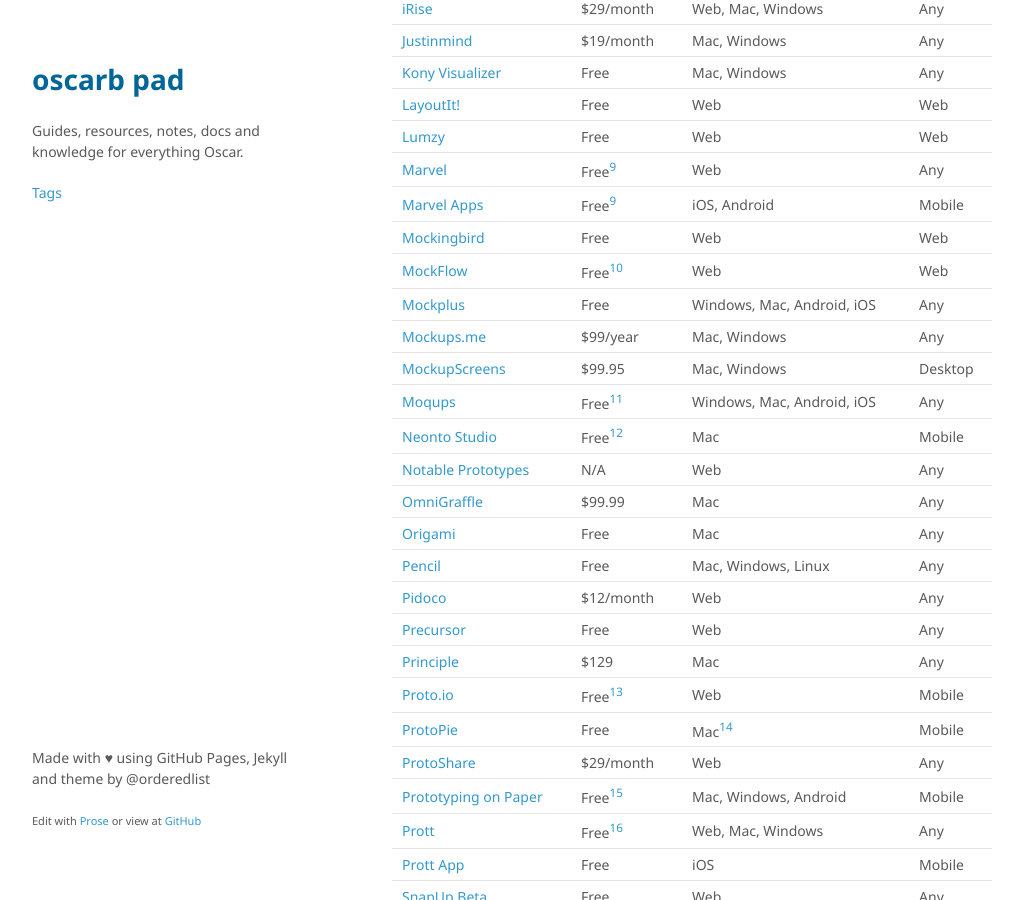
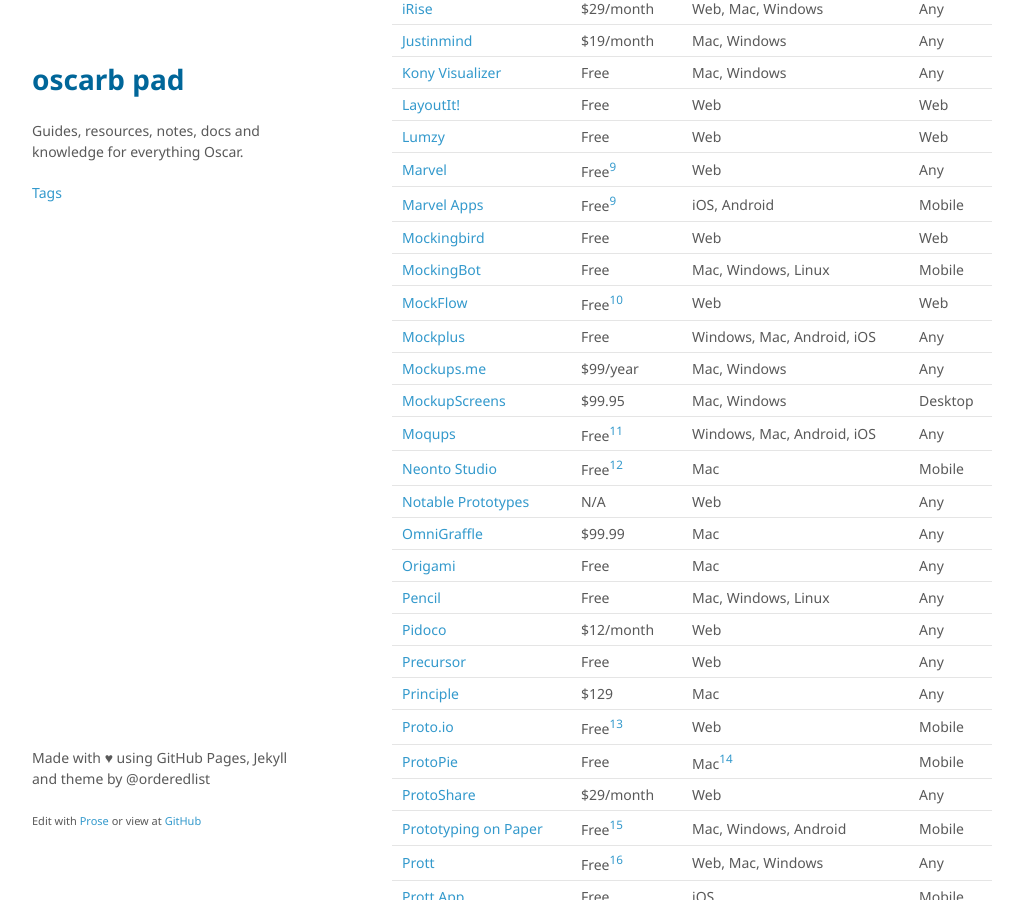
Before and after one commit to oscarb/pad, a Jekyll site: the page built from _docs/prototyping.md, in a window 1280 px wide and 900 px high, scrolled down 998 px. Shown: the whole window, without its empty margins (128-1151 px from the left). Built offline with Jekyll 4.4.1, drawn with Linux system fonts in a browser that asks for light colours; some web fonts are replaced.

Commit message:
Updated prototyping.md

```diff
--- a/_docs/prototyping.md
+++ b/_docs/prototyping.md
@@ -47,6 +47,7 @@ Name | Lowest price | Platform | Protype for
 [Marvel](https://marvelapp.com/) | Free[^marvel] | Web | Any
 [Marvel Apps](https://marvelapp.com/apps/)  | Free[^marvel] | iOS, Android | Mobile
 [Mockingbird](https://gomockingbird.com/home)  | Free | Web | Web
+[MockingBot](https://mockingbot.com/) | Free | Mac, Windows, Linux | Mobile
 [MockFlow](https://mockflow.com/apps/wireframepro/) | Free[^mockflow] | Web | Web
 [Mockplus](http://www.mockplus.com/) | Free | Windows, Mac, Android, iOS | Any
 [Mockups.me](http://mockups.me/) | $99/year | Mac, Windows | Any
```
